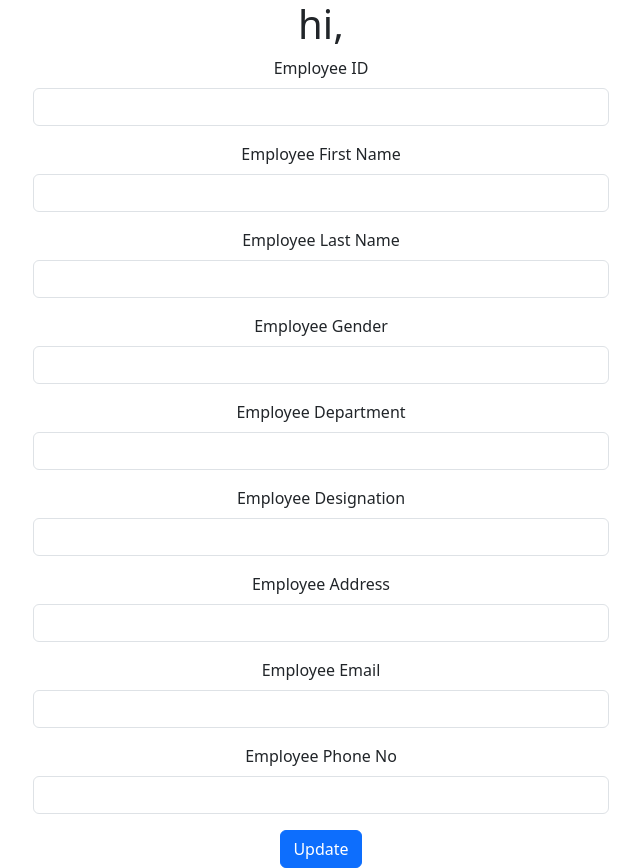
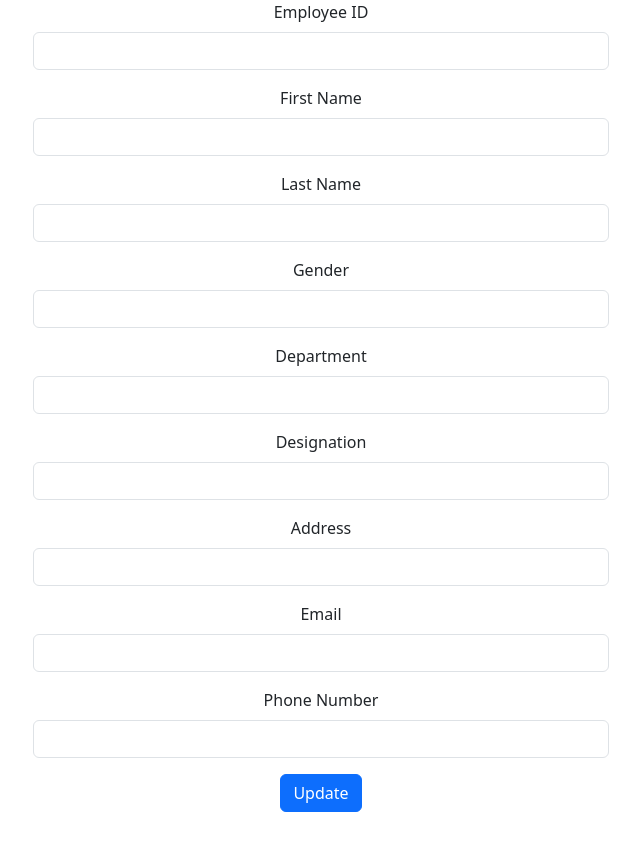
Before and after one commit to sandeepaMallawarachchi/ITP_Project, a React (Create React App) app in the folder frontend/: page /updateEmployee/1 in a window 1280 px wide. Shown: the whole page, without its empty margins (319-959 px from the left). After the commit the page ends 812 px from the top, so only its background shows below. Built offline with nearby package versions, Linux system fonts and the light colour scheme; no server answers.

Commit message:
fixErrors

```diff
--- a/frontend/src/components/UpdateEmployee.js
+++ b/frontend/src/components/UpdateEmployee.js
@@ -1,6 +1,6 @@
 import React, { useState, useEffect } from "react";
 import axios from "axios";
-import { useParams, useNavigate } from "react-router-dom";
+import { useParams } from "react-router-dom";
 
 function UpdateEmployee() {
     const { id } = useParams();
@@ -15,17 +15,12 @@ function UpdateEmployee() {
         email: "",
         phoneNo: "",
     });
-    //const navigate = useNavigate();
 
     useEffect(() => {
         const fetchEmpDetails = async () => {
             try {
                 const response = await axios.get(`http://localhost:8070/staff/get/${id}`);
-                console.log("Response data:", response.data);
-
-                const empData = response.data.employee || response.data;
-                const { empId, firstName, lastName, gender, department, designation, address, email, phoneNo } = empData;
-                setEmpDetails({ empId, firstName, lastName, gender, department, designation, address, email, phoneNo });
+                setEmpDetails(response.data.staff);
             } catch (error) {
                 console.error("Error fetching employee details", error.message);
             }
@@ -39,113 +34,56 @@ function UpdateEmployee() {
         try {
             await axios.put(`http://localhost:8070/staff/update/${id}`, empDetails);
             alert("Details Updated!");
-            //navigate("/dashboard");
         } catch (error) {
             console.error("Error updating employee details", error.message);
         }
     };
 
     return (
-
         <div className="container" style={{ width: "600px" }}>
-            <h1>hi, {empDetails.firstName}</h1>
             <form onSubmit={handleSubmit}>
-                <div class="mb-3">
-                    <label for="empId" class="form-label">Employee ID</label>
-                    <input type="text" class="form-control" id="empId" value={empDetails.empId} onChange={(e) => {
-                        setEmpDetails({
-                            ...empDetails,
-                            empId: e.target.value,
-                        });
-                    }} />
+                <div>
+                    <div className="mb-3">
+                        <label htmlFor="empId" className="form-label">Employee ID</label>
+                        <input type="text" className="form-control" id="empId" value={empDetails.empId} onChange={(e) => setEmpDetails({...empDetails, empId: e.target.value})} />
                     </div>
-
-                <div class="mb-3">
-                    <label for="firstName" class="form-label">Employee First Name</label>
-                    <input type="text" class="form-control" id="firstName" value={empDetails.firstName} onChange={(e) => {
-                        setEmpDetails({
-                            ...empDetails,
-                            firstName: e.target.value,
-                        });
-                    }} />
+                    <div className="mb-3">
+                        <label htmlFor="firstName" className="form-label">First Name</label>
+                        <input type="text" className="form-control" id="firstName" value={empDetails.firstName} onChange={(e) => setEmpDetails({...empDetails, firstName: e.target.value})} />
                     </div>
-
-                <div class="mb-3">
-                    <label for="lastName" class="form-label">Employee Last Name</label>
-                    <input type="text" class="form-control" id="lastName" value={empDetails.lastName} onChange={(e) => {
-                        setEmpDetails({
-                            ...empDetails,
-                            lastName: e.target.value,
-                        });
-                    }} />
+                    <div className="mb-3">
+                        <label htmlFor="lastName" className="form-label">Last Name</label>
+                        <input type="text" className="form-control" id="lastName" value={empDetails.lastName} onChange={(e) => setEmpDetails({...empDetails, lastName: e.target.value})} />
                     </div>
-
-                <div class="mb-3">
-                    <label for="gender" class="form-label">Employee Gender</label>
-                    <input type="text" class="form-control" id="gender" value={empDetails.gender} onChange={(e) => {
-                        setEmpDetails({
-                            ...empDetails,
-                            gender: e.target.value,
-                        });
-                    }} />
+                    <div className="mb-3">
+                        <label htmlFor="gender" className="form-label">Gender</label>
+                        <input type="text" className="form-control" id="gender" value={empDetails.gender} onChange={(e) => setEmpDetails({...empDetails, gender: e.target.value})} />
                     </div>
-
-                <div class="mb-3">
-                    <label for="department" class="form-label">Employee Department</label>
-                    <input type="text" class="form-control" id="department" value={empDetails.department} onChange={(e) => {
-                        setEmpDetails({
-                            ...empDetails,
-                            department: e.target.value,
-                        });
-                    }} />
+                    <div className="mb-3">
+                        <label htmlFor="department" className="form-label">Department</label>
+                        <input type="text" className="form-control" id="department" value={empDetails.department} onChange={(e) => setEmpDetails({...empDetails, department: e.target.value})} />
                     </div>
-
-                <div class="mb-3">
-                    <label for="designation" class="form-label">Employee Designation</label>
-                    <input type="text" class="form-control" id="designation" value={empDetails.designation} onChange={(e) => {
-                        setEmpDetails({
-                            ...empDetails,
-                            designation: e.target.value,
-                        });
-                    }} />
+                    <div className="mb-3">
+                        <label htmlFor="designation" className="form-label">Designation</label>
+                        <input type="text" className="form-control" id="designation" value={empDetails.designation} onChange={(e) => setEmpDetails({...empDetails, designation: e.target.value})} />
                     </div>
-
-                <div class="mb-3">
-                    <label for="address" class="form-label">Employee Address</label>
-                    <input type="text" class="form-control" id="address" value={empDetails.address} onChange={(e) => {
-                        setEmpDetails({
-                            ...empDetails,
-                            address: e.target.value,
-                        });
-                    }} />
+                    <div className="mb-3">
+                        <label htmlFor="address" className="form-label">Address</label>
+                        <input type="text" className="form-control" id="address" value={empDetails.address} onChange={(e) => setEmpDetails({...empDetails, address: e.target.value})} />
                     </div>
-
-                <div class="mb-3">
-                    <label for="email" class="form-label">Employee Email</label>
-                    <input type="text" class="form-control" id="email" value={empDetails.email} onChange={(e) => {
-                        setEmpDetails({
-                            ...empDetails,
-                            email: e.target.value,
-                        });
-                    }} />
+                    <div className="mb-3">
+                        <label htmlFor="email" className="form-label">Email</label>
+                        <input type="text" className="form-control" id="email" value={empDetails.email} onChange={(e) => setEmpDetails({...empDetails, email: e.target.value})} />
                     </div>
-
-                <div class="mb-3">
-                    <label for="phoneNo" class="form-label">Employee Phone No</label>
-                    <input type="text" class="form-control" id="phoneNo" value={empDetails.phoneNo} onChange={(e) => {
-                        setEmpDetails({
-                            ...empDetails,
-                            phoneNo: e.target.value,
-                        });
-                    }} />
+                    <div className="mb-3">
+                        <label htmlFor="phoneNo" className="form-label">Phone Number</label>
+                        <input type="text" className="form-control" id="phoneNo" value={empDetails.phoneNo} onChange={(e) => setEmpDetails({...empDetails, phoneNo: e.target.value})} />
                     </div>
-
-                <button type="submit" class="btn btn-primary">Update</button>
+                </div>
+                <button type="submit" className="btn btn-primary">Update</button>
             </form>
-
         </div>
     );
-
 }
 
 export default UpdateEmployee;
```
Lines whose indentation alone changed are shown as unchanged.
